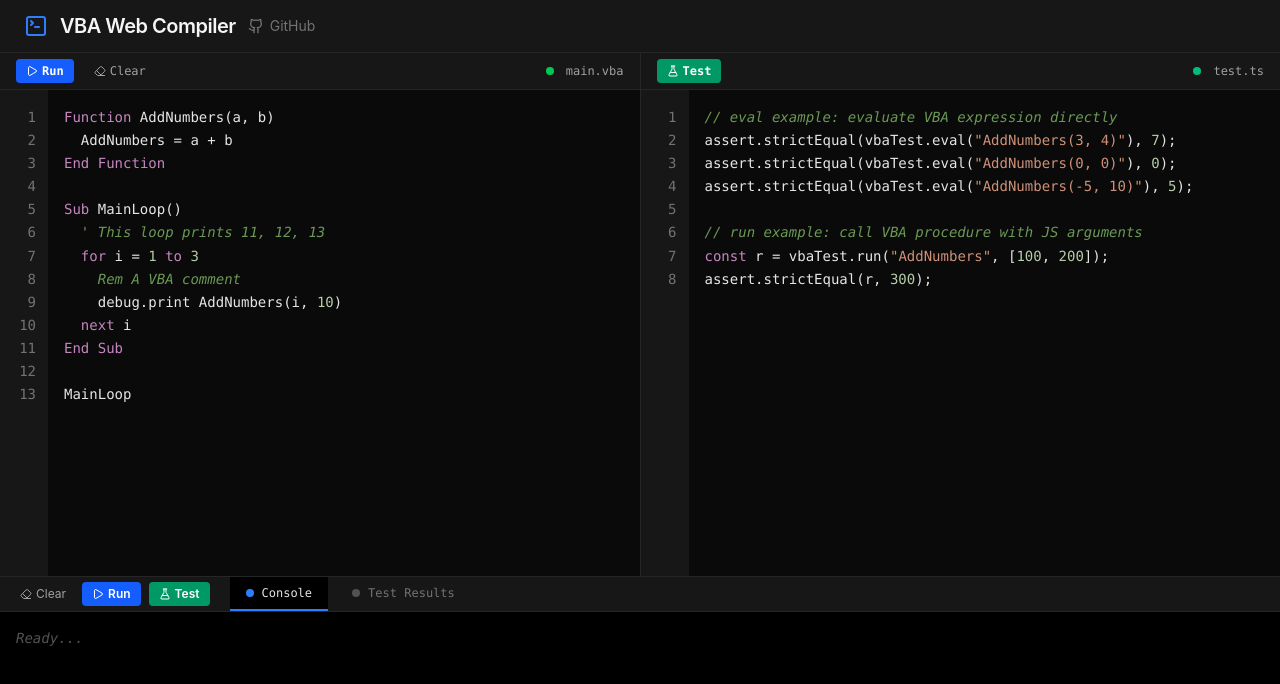
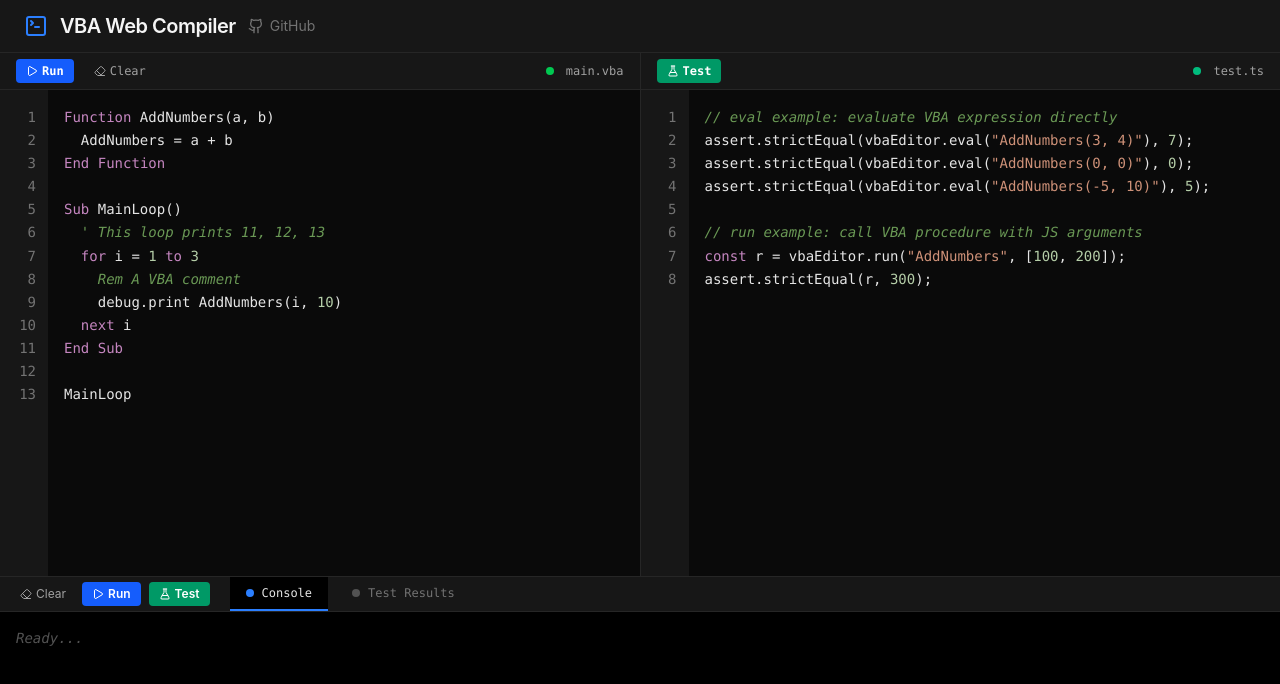
Before and after one commit to jca02266/vba-compiler, a React (Vite) app: page / in a window 1280 px wide. Shown: the top 684 px of the page. Built offline with nearby package versions, Linux system fonts and the light colour scheme.

Commit message:
docs: add AGENTS.md with test and dev instructions, and rename vbaTest to vbaEditor in App.tsx

```diff
--- a/src/App.tsx
+++ b/src/App.tsx
@@ -261,8 +261,8 @@ function createBrowserTestRunner(vbaSource: string, outputFn: (msg: string) => v
   const evaluator = new Evaluator(() => { });  // VBA source compilation output is suppressed
   evaluator.evaluate(ast);
 
-  // vbaTest object: matches VBATest class interface
-  const vbaTest = {
+  // vbaEditor object: matches VBATest class interface
+  const vbaEditor = {
     run(procedureName: string, args: any[]): any {
       return evaluator.callProcedure(procedureName, args);
     },
@@ -284,7 +284,7 @@ function createBrowserTestRunner(vbaSource: string, outputFn: (msg: string) => v
     }
   };
 
-  return { vbaTest, assert };
+  return { vbaEditor, assert };
 }
 
 // ======= Main App =======
@@ -304,12 +304,12 @@ End Sub
 MainLoop`
 
   const defaultTestCode = `// eval example: evaluate VBA expression directly
-assert.strictEqual(vbaTest.eval("AddNumbers(3, 4)"), 7);
-assert.strictEqual(vbaTest.eval("AddNumbers(0, 0)"), 0);
-assert.strictEqual(vbaTest.eval("AddNumbers(-5, 10)"), 5);
+assert.strictEqual(vbaEditor.eval("AddNumbers(3, 4)"), 7);
+assert.strictEqual(vbaEditor.eval("AddNumbers(0, 0)"), 0);
+assert.strictEqual(vbaEditor.eval("AddNumbers(-5, 10)"), 5);
 
 // run example: call VBA procedure with JS arguments
-const r = vbaTest.run("AddNumbers", [100, 200]);
+const r = vbaEditor.run("AddNumbers", [100, 200]);
 assert.strictEqual(r, 300);`;
 
   const [code, setCode] = useState(defaultSnippet)
@@ -342,7 +342,7 @@ assert.strictEqual(r, 300);`;
 
     try {
       // Create test runner with VBA source
-      const { vbaTest, assert } = createBrowserTestRunner(code, (msg) => {
+      const { vbaEditor, assert } = createBrowserTestRunner(code, (msg) => {
         outputs.push(msg);
         if (msg.includes('[PASS]')) passCount++;
         if (msg.includes('[FAIL]')) failCount++;
@@ -364,9 +364,9 @@ assert.strictEqual(r, 300);`;
       // Strip TypeScript type annotations for browser execution
       const jsCode = stripTypeAnnotations(testCode);
 
-      // Execute test code with vbaTest pre-created
-      const testFn = new Function('vbaTest', 'assert', 'console', 'Map', jsCode);
-      testFn(vbaTest, assert, testConsole, Map);
+      // Execute test code with vbaEditor pre-created
+      const testFn = new Function('vbaEditor', 'assert', 'console', 'Map', jsCode);
+      testFn(vbaEditor, assert, testConsole, Map);
 
       const summary = failCount === 0
         ? `\n✅ All ${passCount} tests passed!`
```
Also changed, not shown: 1 other file (tests, documents, lock files or other folders).
